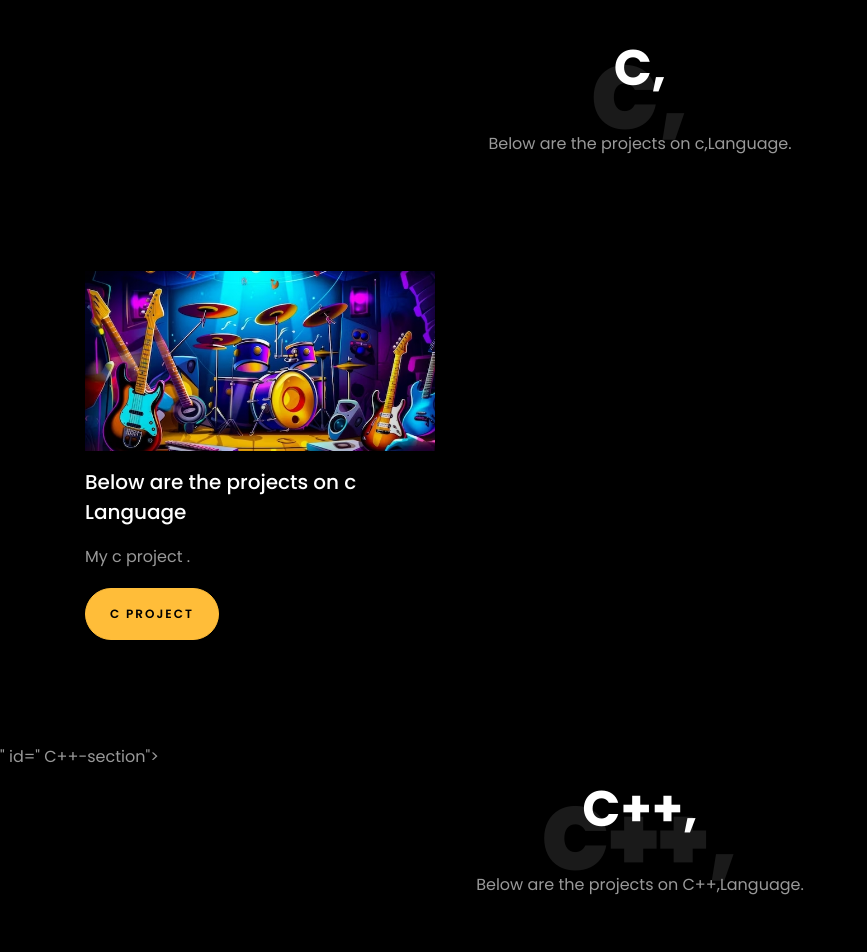
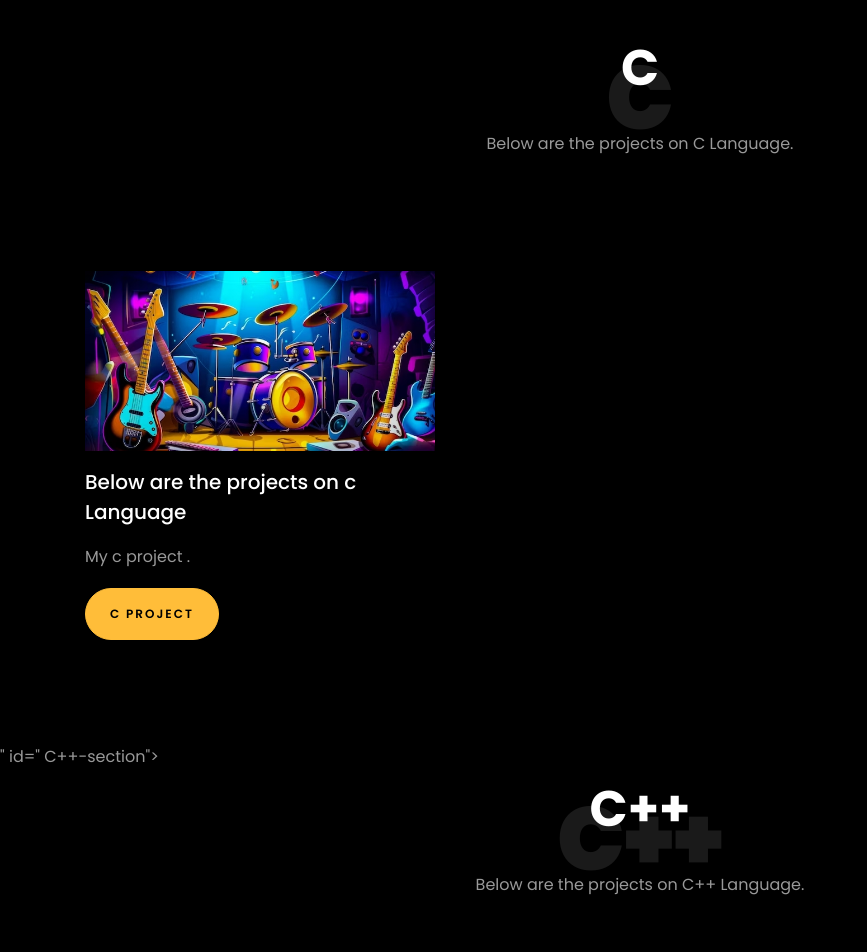
Before and after one commit to aman845412/PORTFOLIO, a plain HTML site: page index.html in a window 1280 px wide. Shown: the part 1680-2632 px from the top of the page, without its empty margins (0-867 px from the left). Drawn offline with Linux system fonts and the light colour scheme; files whose address does not match are found by name.

Commit message:
Update index.html

```diff
--- a/index.html
+++ b/index.html
@@ -312,9 +312,9 @@
 	  <div class="container">
 	  <div class="row justify-content-center mb-5 pb-5">
 		<div class="col-md-7 heading-section text-center ftco-animate">
-		  <h1 class="big big-2">C, </h1>
-		  <h2 class="mb-4">C, </h2>
-		  <p>Below are the projects on c,Language.</p>
+		  <h1 class="big big-2">C </h1>
+		  <h2 class="mb-4">C </h2>
+		  <p>Below are the projects on C Language.</p>
 		</div>
 	  </div>
 	  <div class="row d-flex">
@@ -337,9 +337,9 @@
 	  <div class="container">
 	  <div class="row justify-content-center mb-5 pb-5">
 		<div class="col-md-7 heading-section text-center ftco-animate">
-		  <h1 class="big big-2">C++, </h1>
-		  <h2 class="mb-4">C++, </h2>
-		  <p>Below are the projects on C++,Language.</p>
+		  <h1 class="big big-2">C++ </h1>
+		  <h2 class="mb-4">C++ </h2>
+		  <p>Below are the projects on C++ Language.</p>
 		</div>
 	  </div>
 	  <div class="row d-flex">
```
